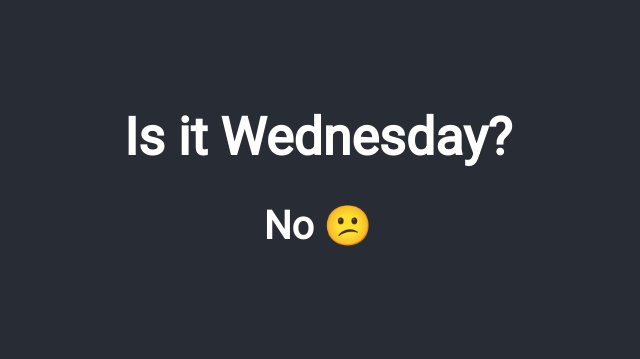
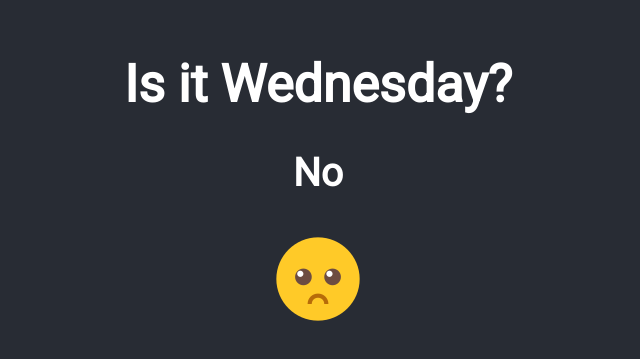
Before and after one commit to AlexanderWiklow/isitwednesday, a React (Create React App) app: page / in a window 1280 px wide. Shown: the part 223-582 px from the top of the page, without its empty margins (322-962 px from the left). Built offline with nearby package versions, Linux system fonts and the light colour scheme.

Commit message:
add icons

```diff
--- a/src/App.js
+++ b/src/App.js
@@ -1,5 +1,7 @@
 import './App.css';
 import { useState, useEffect } from 'react';
+import frog from './assets/icons8-kermit-the-frog-100.png';
+import sad from './assets/icons8-sad-100.png';
 
 export default function App() {
   const [isWednesday, setIsWednesday] = useState(false);
@@ -15,9 +17,17 @@ export default function App() {
       <h1>Is it Wednesday?</h1>
       {/* if else */}
       {isWednesday ? (
-        <h2 className="yes">Yes 🐸</h2>
+        <>
+                  <h2 className="yes">Yes</h2>
+        <img src={frog} alt="frog" />
+        </>
+
       ) : (
-          <h2 className="no">No 😕</h2>
+        <>
+          <h2 className="no">No</h2>
+            <img src={sad} alt="sad face" />
+        </>
+
       )}
       {/* <h2 className={isWednesday ? 'yes' : 'no'}>{isWednesday ? 'Yes' : 'No'}</h2> */}
     </div>
```
Also changed, not shown: src/assets/icons8-kermit-the-frog-100.png (added), src/assets/icons8-sad-100.png (added).
